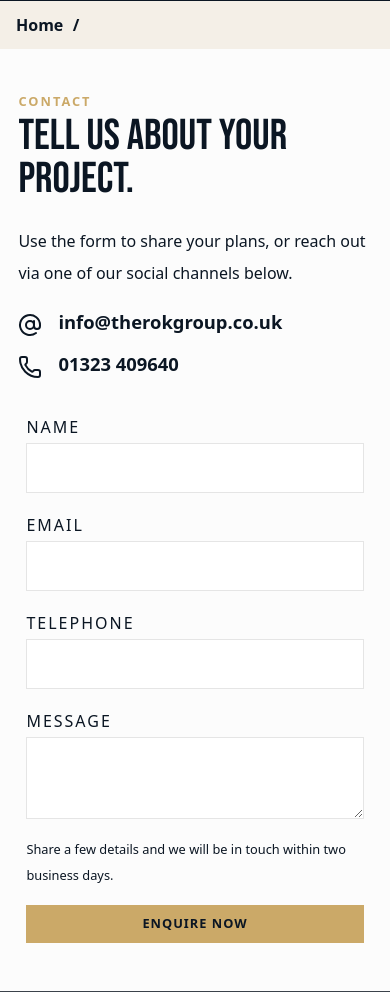
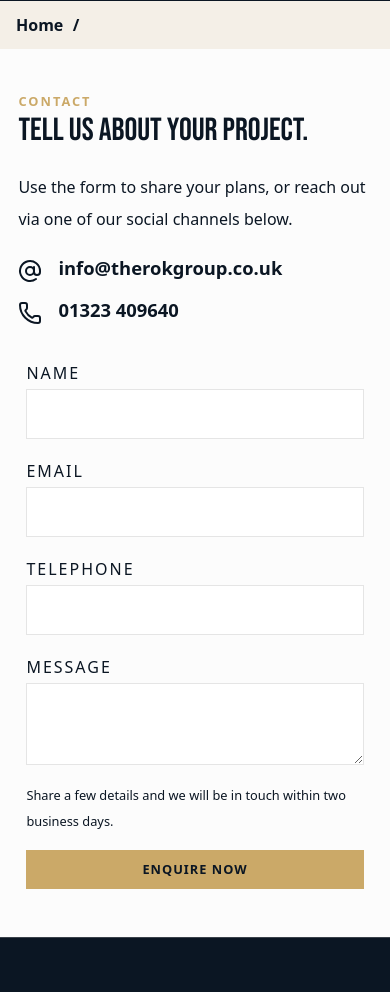
Before and after one commit to reche1405/rok, a Flask app: page /contact in a window 390 px wide. Shown: the part 399-1391 px from the top of the page. Run offline with Flask 3, Linux system fonts and the light colour scheme; data that the repository does not hold is empty; some libraries are stand-ins or nearby versions.

Commit message:
Further modified mobile styling

```diff
--- a/promo/static/css/style.css
+++ b/promo/static/css/style.css
@@ -436,7 +436,7 @@ header .nav-logo, .mobile-menu .nav-logo {
     max-width:10ch;
 }
 .large-text {
-    font-size: 3.2rem;
+    font-size: 3.7rem;
     max-width: 23ch;
 }
 .average-text {
@@ -1080,7 +1080,7 @@ section:has(div.slider.light) ~ .breadcrumbs {
         font-size:3.5rem;
     }
     .large-text {
-        font-size:2.7rem;
+        font-size:2rem;
     }
     .sm-hide {
         display:none !important;
```
